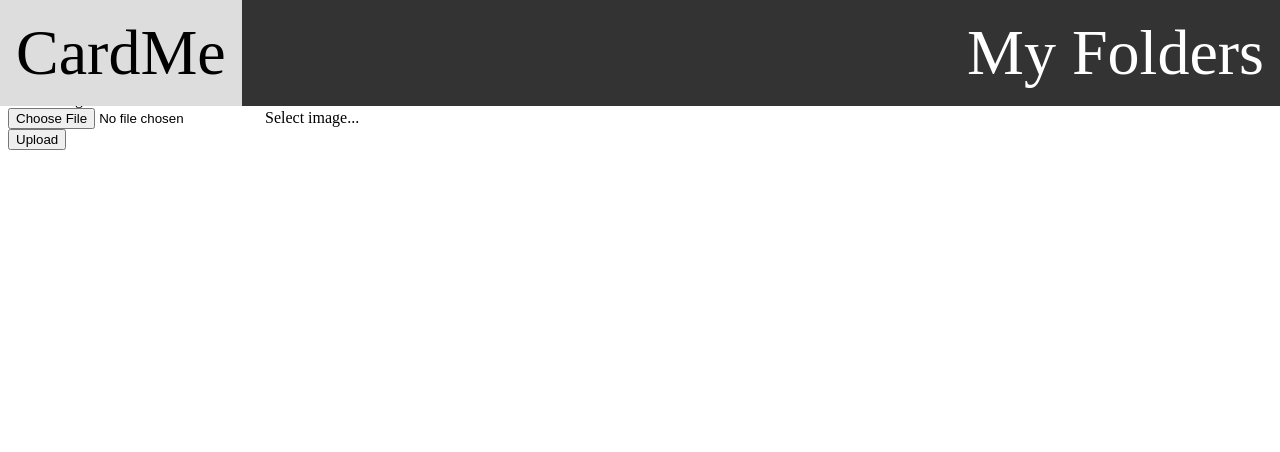
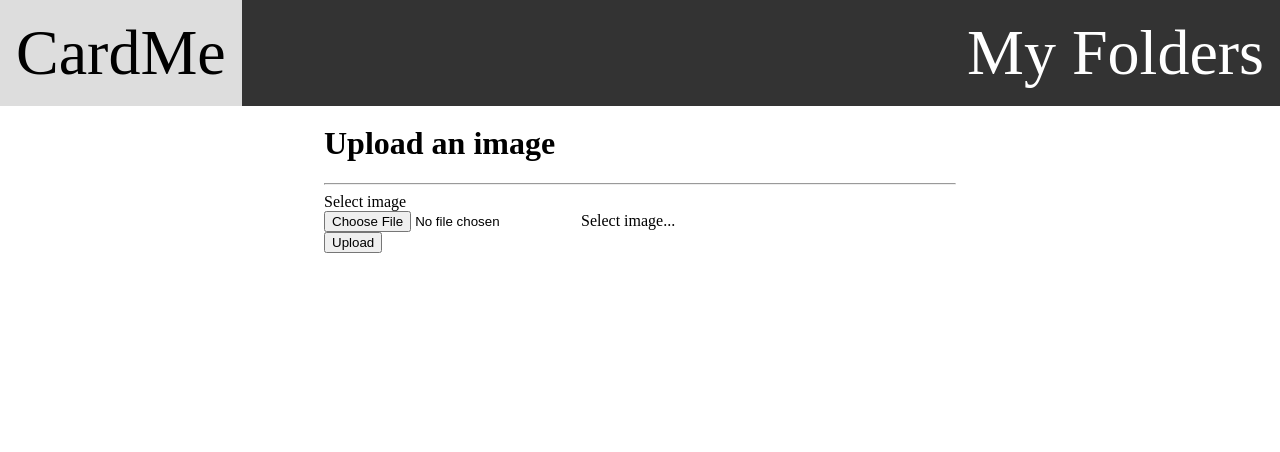
Before and after one commit to JacksonHagood/CardMe, a Python web app: template templates/upload_image.html in a window 1280 px wide. Shown: the top 452 px of the page. Run offline with Jinja, Linux system fonts and the light colour scheme; the template is opened without the code that fills it, so the values that code supplies are empty.

Commit message:
Add files via upload

```diff
--- a/templates/upload_image.html
+++ b/templates/upload_image.html
@@ -12,7 +12,7 @@
             <a href = "/folders">My Folders</a>
         </div>
 
-        <div class="container">
+        <div class="main">
           <div class="row">
             <div class=" col">
 
```
